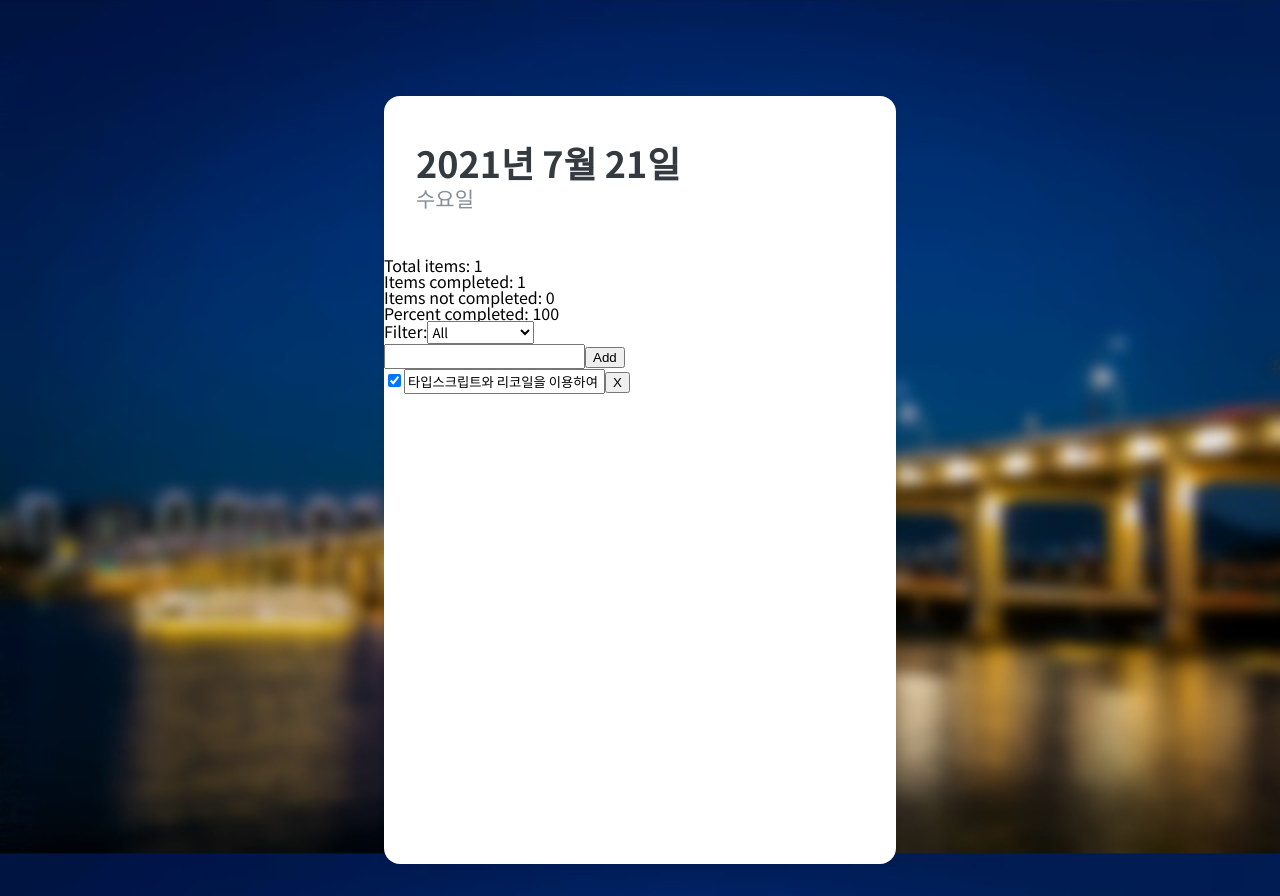
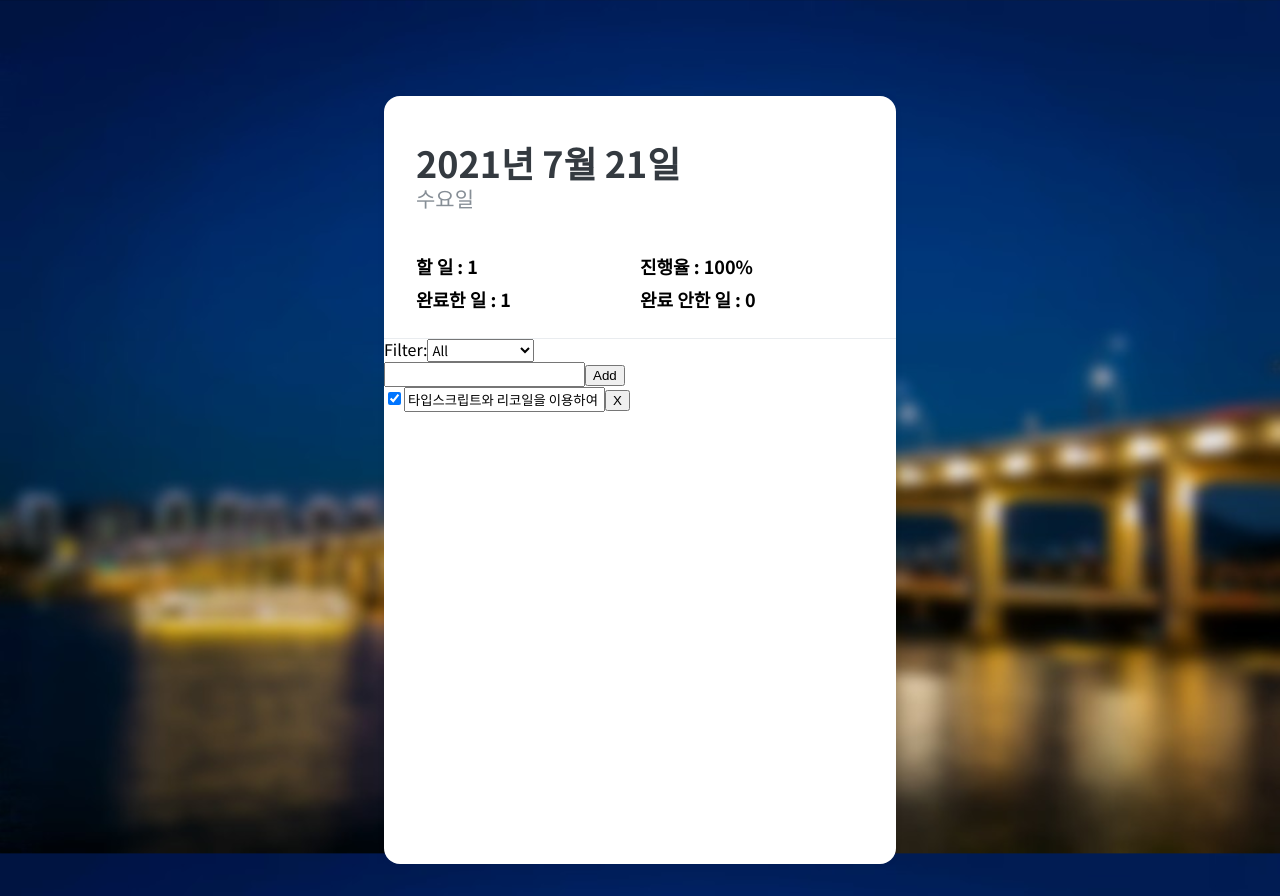
Before and after one commit to gem1n1-youngjae/recoil-todo, a React (Create React App) app: page / in a window 1280 px wide. Built offline with nearby package versions, Linux system fonts and the light colour scheme.

Commit message:
Update todoState styled

```diff
--- /dev/null
+++ b/src/Components/TodoListStats/Style.ts
@@ -0,0 +1,19 @@
+import styled from "styled-components";
+
+export const StateContainer = styled.ul`
+  padding: 0 32px;
+  padding-bottom: 30px;
+  border-bottom: 1px solid #e9ecef;
+`;
+
+export const StateBox = styled.div`
+  display: flex;
+  font-size: 18px;
+  :first-child {
+    margin-bottom: 15px;
+  }
+  font-weight: bold;
+  li {
+    width: 50%;
+  }
+`;
--- a/src/Components/TodoListStats/TodoListStats.tsx
+++ b/src/Components/TodoListStats/TodoListStats.tsx
@@ -1,6 +1,7 @@
 import React from "react";
 import { useRecoilValue } from "recoil";
 import { todoListStatsState } from "../../Recoil/TodoAtom";
+import * as S from "./Style";
 
 const TodoListStats = () => {
   const { totalNum, totalCompletedNum, totalUncompletedNum, percentCompleted } =
@@ -9,12 +10,16 @@ const TodoListStats = () => {
   const formattedPercentCompleted = Math.round(percentCompleted * 100);
 
   return (
-    <ul>
-      <li>Total items: {totalNum}</li>
-      <li>Items completed: {totalCompletedNum}</li>
-      <li>Items not completed: {totalUncompletedNum}</li>
-      <li>Percent completed: {formattedPercentCompleted}</li>
-    </ul>
+    <S.StateContainer>
+      <S.StateBox>
+        <li>할 일 : {totalNum}</li>
+        <li>진행율 : {formattedPercentCompleted}%</li>
+      </S.StateBox>
+      <S.StateBox>
+        <li>완료한 일 : {totalCompletedNum}</li>
+        <li>완료 안한 일 : {totalUncompletedNum}</li>
+      </S.StateBox>
+    </S.StateContainer>
   );
 };
 
```
